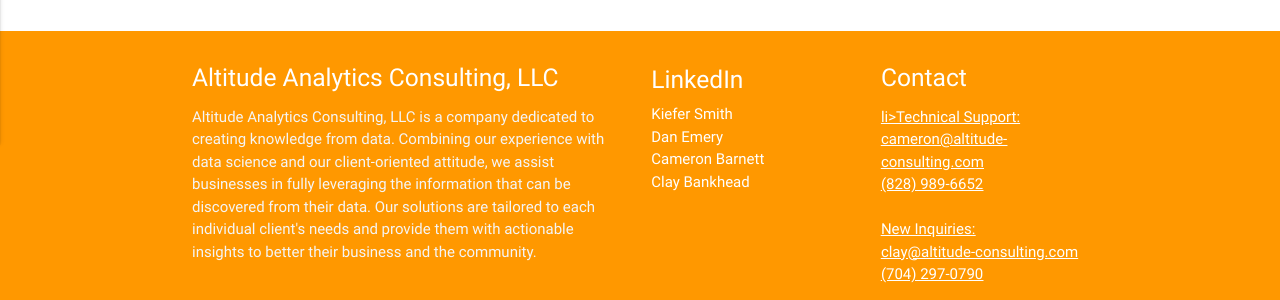
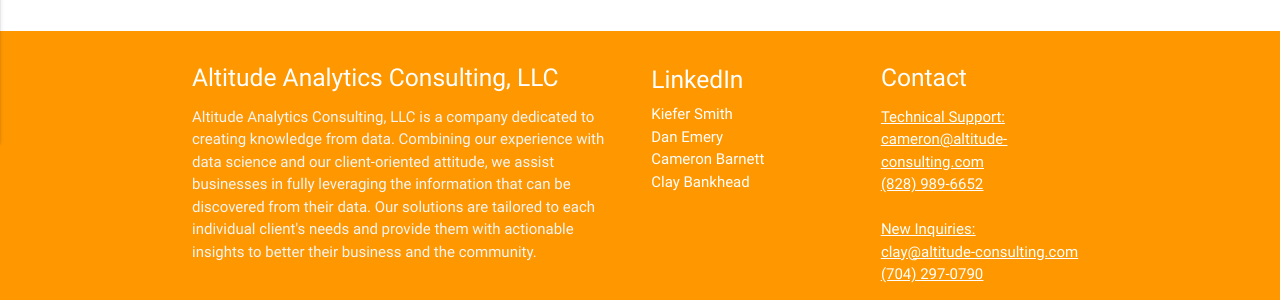
Before and after one commit to kiefersmith/Altitude-Website, a Jekyll site: the page built from index.md, in a window 1280 px wide. Shown: the part 817-1117 px from the top of the page. Built offline with Jekyll 4.4.1, drawn with Linux system fonts in a browser that asks for light colours.

Commit message:
Update footer.html

```diff
--- a/_includes/footer.html
+++ b/_includes/footer.html
@@ -18,7 +18,7 @@
         <div class="col l3 s12">
           <h5 class="white-text">Contact</h5>
           <ul>
-            <u>li><a class="white-text" href="#!">Technical Support:</a></li><u/>
+            <u><li><a class="white-text" href="#!">Technical Support:</a></li><u/>
             <li><a class="white-text" href="mailto:cameron@altitude-consulting.com">cameron@altitude-consulting.com</a></li>
             <li><a class="white-text" href="#!">(828) 989-6652</a></li>
             <br>
```
